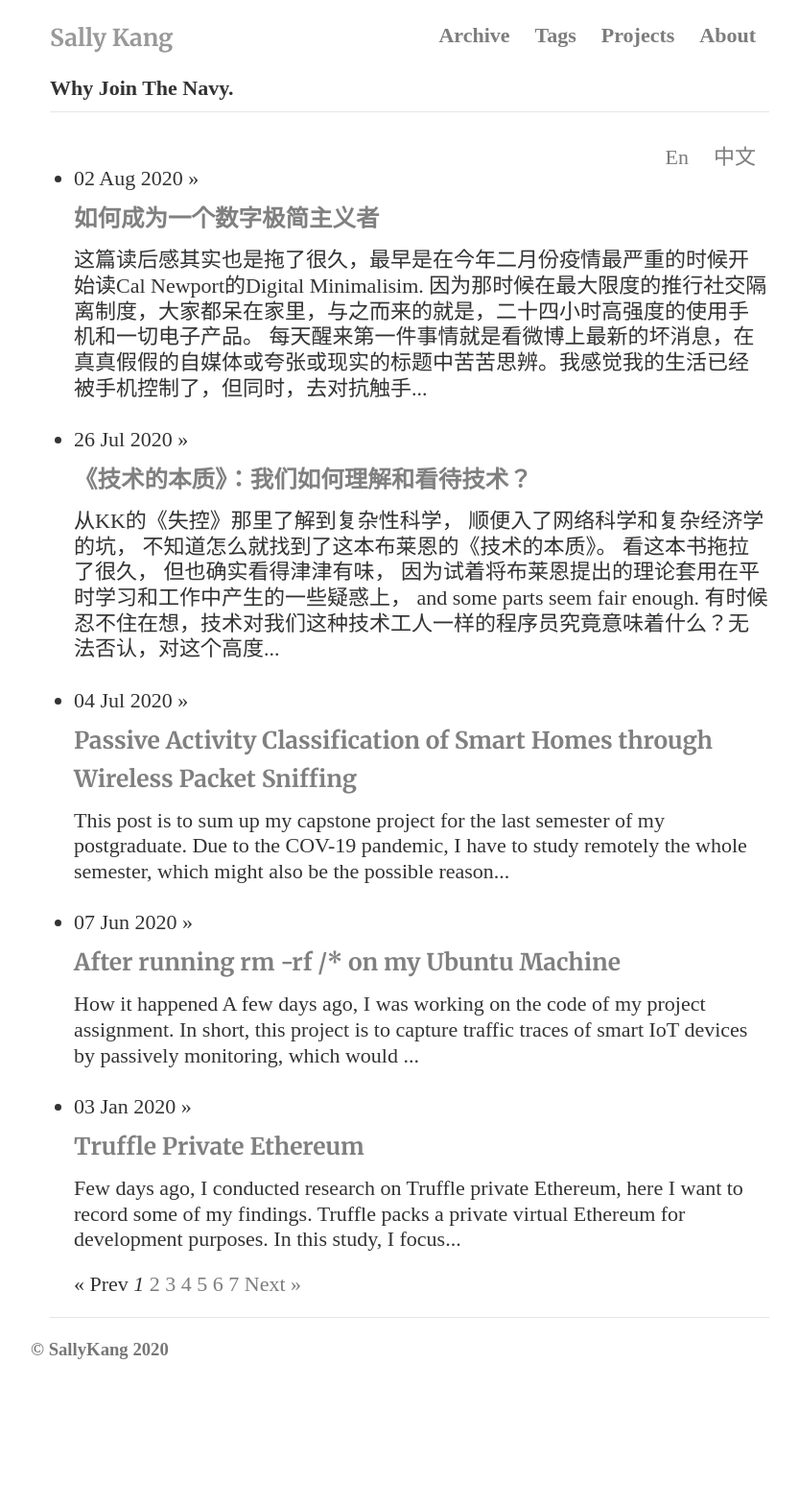
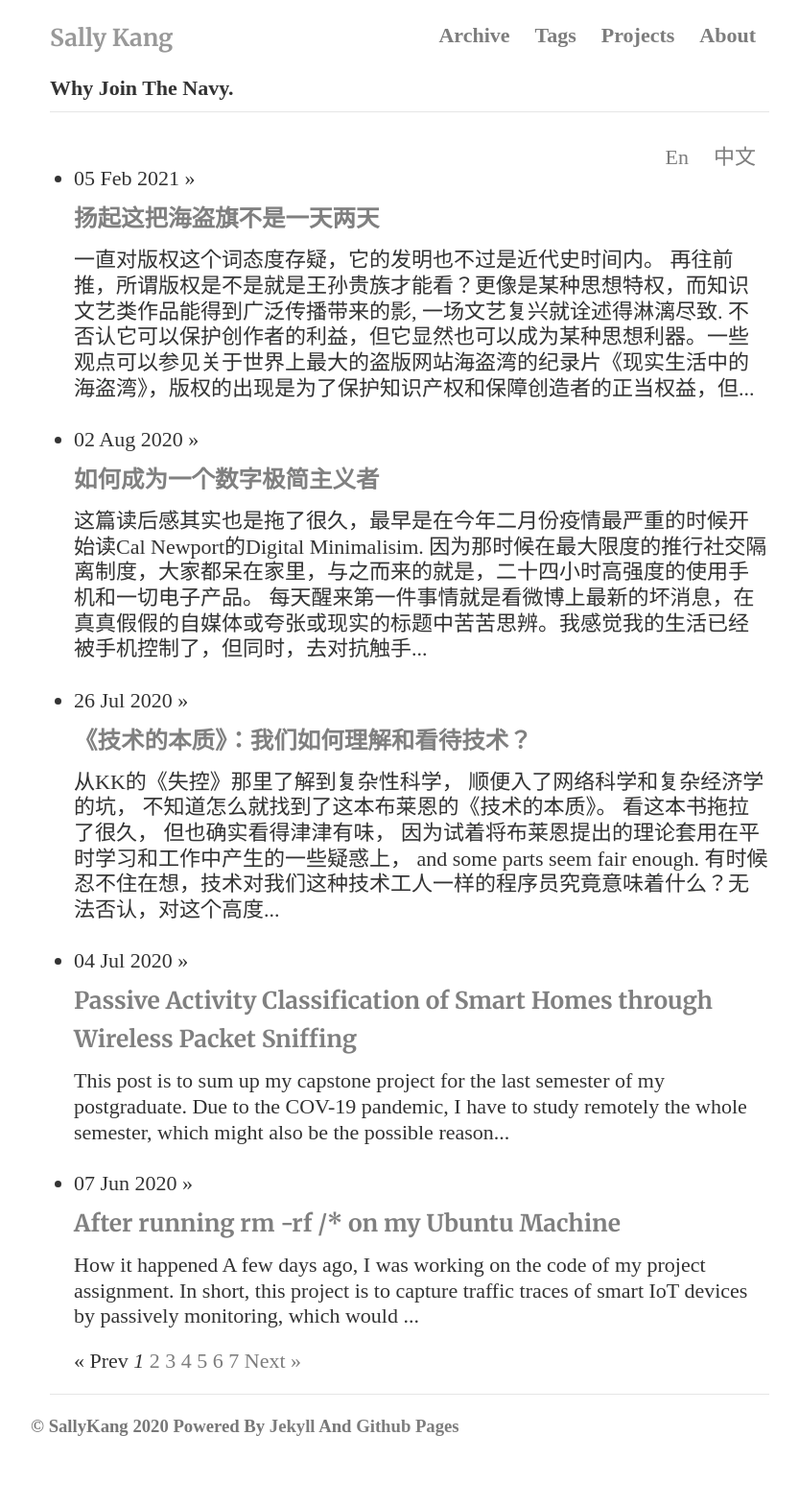
Before and after one commit to SallyKAN/SallyKAN.github.io, a Jekyll site: the page built from index.html, in a window 1280 px wide. Shown: the whole page at 96% size, without its empty margins (213-1046 px from the left). Built offline with Jekyll 4.4.1, drawn with Linux system fonts in a browser that asks for light colours; the list of posts is cut into pages by our own code; before the commit the page ends 1489 px from its top, so only the background shows below that.

Commit message:
new post

```diff
--- a/_includes/footer.html
+++ b/_includes/footer.html
@@ -1,4 +1,3 @@
-
 <!-- <script type="text/javascript">
 function check_empty() {
 if (document.getElementById('email').value == "") {
@@ -12,13 +11,15 @@ function div_hide(){
 document.getElementById('subscribe').style.display = "none";}
 }
 	</script> -->
-<div class="footer" >
+<div class="footer">
 	<div class="row">
-	   <div class="col-sm-8">
-      <p><small>&copy; SallyKang 2020</small></p>
-       <!-- <img src="/img/douban.png" style="width:42px;height:42px;"> </a>  -->
-	   </div>
-	   <!-- <div class="subscribe" onclick="div_show()">
+		<div class="col-sm-4">
+			<p><small>&copy; SallyKang 2020   Powered by <a href="http://jekyllrb.com/">Jekyll </a> and <a href="http://pages.github.com/">Github Pages</a></small> </p>
+			<!-- <p> Powered by <a href="http://jekyllrb.com/">Jekyll </a> and <a href="http://pages.github.com/">Github Pages</a></p> -->
+		</div>
+		<!-- <img src="/img/douban.png" style="width:42px;height:42px;"> </a>  -->
+
+		<!-- <div class="subscribe" onclick="div_show()">
 	   <form style="border:1px solid #ccc;padding:3px;text-align:center;" id="form" action="https://feedburner.google.com/fb/a/mailverify" method="post" target="popupwindow" onsubmit="window.open('https://feedburner.google.com/fb/a/mailverify?uri=Sally-blog', 'popupwindow', 'scrollbars=yes,width=550,height=520' return true" >
 	   	<p>Enter your email address:</p>
 	   	<p><input type="text" style="width:140px" name="email" id="email"/></p>
@@ -27,6 +28,9 @@ document.getElementById('subscribe').style.display = "none";}
 	   	<input type="submit" value="Subscribe" />
 	   </form>
 	   </div> -->
+		<!-- <div> -->
+		<!-- <div class="col-sm-8">
+			<p><small>Powered by <a href="http://jekyllrb.com/">Jekyll </a> and <a href="http://pages.github.com/">Github Pages</a></small></p>
+		</div> -->
 	</div>
-
 </div> <!-- /footer -->
--- /dev/null
+++ b/_posts/2021-02-05-.md
@@ -0,0 +1,31 @@
+---
+title: 扬起这把海盗旗不是一天两天
+tags:
+- Life
+---
+
+一直对版权这个词态度存疑，它的发明也不过是近代史时间内。
+
+
+再往前推，所谓版权是不是就是王孙贵族才能看？更像是某种思想特权，而知识文艺类作品能得到广泛传播带来的影, 一场文艺复兴就诠述得淋漓尽致.
+
+
+不否认它可以保护创作者的利益，但它显然也可以成为某种思想利器。一些观点可以参见关于世界上最大的盗版网站海盗湾的纪录片《现实生活中的海盗湾》，版权的出现是为了保护知识产权和保障创造者的正当权益，但它不一定是唯一正确的方式，它的适用范围和影响到现在都有很多争议。
+
+
+版权的正当性是建立在一个有合理价格的自由市场上，在这里人们有接触正版的选择，有选择才有权利, 有选择才可以谈承担后果, 不要用不存在的选择去倒逼一个错的结果。
+
+
+然而censorship和价格垄断包装成所谓知识产权也不是一天两天了，不然为什么Aaron Swartz要为偷盗没给版权费的论文而自杀？版权的问题不是盗版，而是不合理的贪婪，敢怒不敢言的垄断和censorship.
+
+
+可笑的是，最先拱火的是同行幸灾乐祸，字幕组之间互踩，扯什么完美受害人，不要说谁一分不赚用爱发电就是最高尚。而我们谈论的其实是普遍违法，选择执法带来的糟糕影响。
+
+
+这不是个完美世界，说真的，与其当无可挑剔的卫道士，不如从高墙和鸡蛋的角度选择你站哪边。不要做那类哭着求porn番号然后自己爽了擦干净手转头就骂盗版可耻的人，都先不扯解决你情感需求的影视作品，就说你人生中有几次合理合法地给解决生理需求的porn付过版权费。
+
+
+互联网的基因里就赤裸裸写满了复制，大众传播和盗版，这里是最糟糕的天堂，也是即将被打扫干净的地狱。
+
+
+虽然但是，不要在眼睁睁看着它fucked up的途中那么道德媚俗。
```
